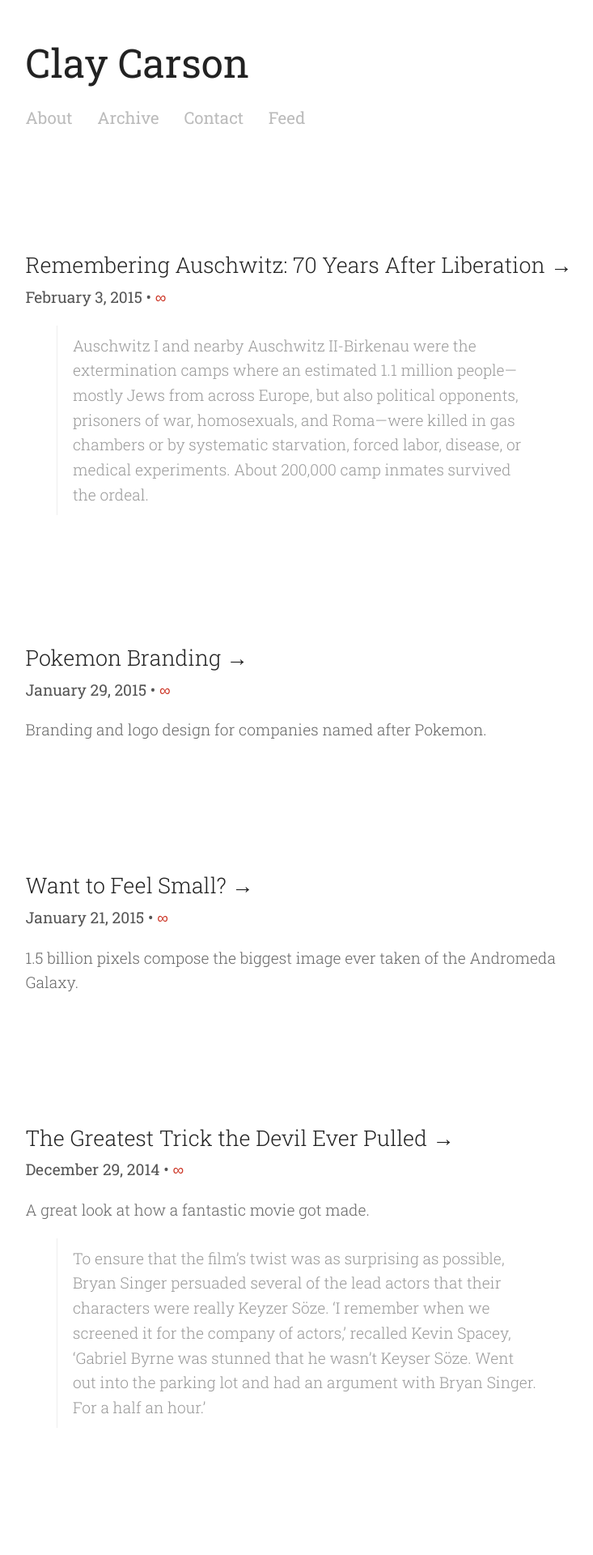
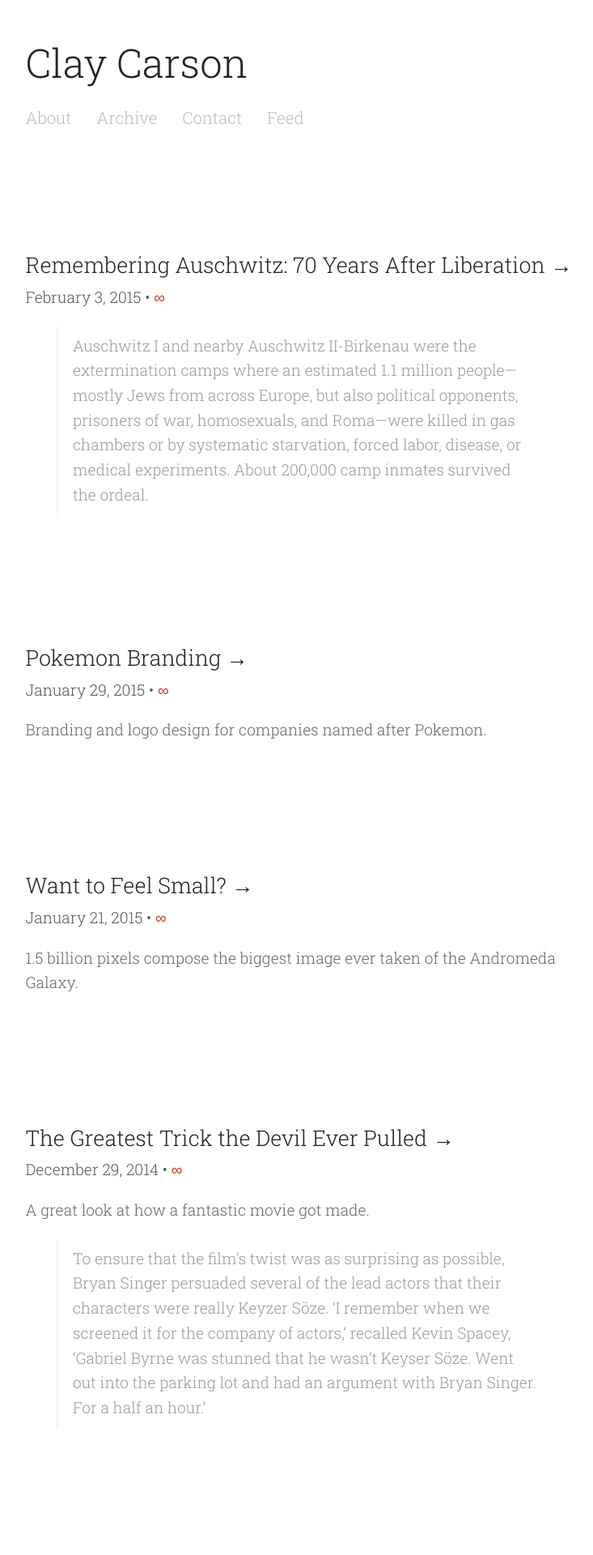
Before and after one commit to turnerthornton/turnerthornton.github.io, a Jekyll site: the page built from index.html, in a window 1280 px wide. Shown: the top 1920 px of the page at 81% size, without its empty margins (263-996 px from the left). Built offline with Jekyll 4.4.1, drawn with Linux system fonts in a browser that asks for light colours; the list of posts is cut into pages by our own code.

Commit message:
font weights

```diff
--- a/public/css/poole.css
+++ b/public/css/poole.css
@@ -230,7 +230,7 @@ tbody tr:nth-child(odd) td,tbody tr:nth-child(odd) th
 	color:#222;
 	font-family: 'Roboto Slab', 'Helvetica Neue', Helvetica, Times, serif;
 	font-size:1.6em;
-	font-weight:400;
+	font-weight:300;
 	line-height:1.6;
 	text-rendering:optimizeLegibility
 }
@@ -238,7 +238,7 @@ tbody tr:nth-child(odd) td,tbody tr:nth-child(odd) th
 .masthead-title a
 {
 	font-size:1.6em;
-	font-weight:400;
+	font-weight:300;
 	color:#222
 }
 
@@ -251,7 +251,7 @@ tbody tr:nth-child(odd) td,tbody tr:nth-child(odd) th
 .masthead-title small a
 {
 	font-size:.8em;
-	font-weight:400;
+	font-weight:300;
 	color:#bbb;
 	letter-spacing:0
 }
@@ -325,7 +325,7 @@ tbody tr:nth-child(odd) td,tbody tr:nth-child(odd) th
 	display:block;
 	margin-top:-.5em;
 	margin-bottom:1em;
-	font-weight:400;
+	font-weight:300;
 	color:#555
 }
 
```
